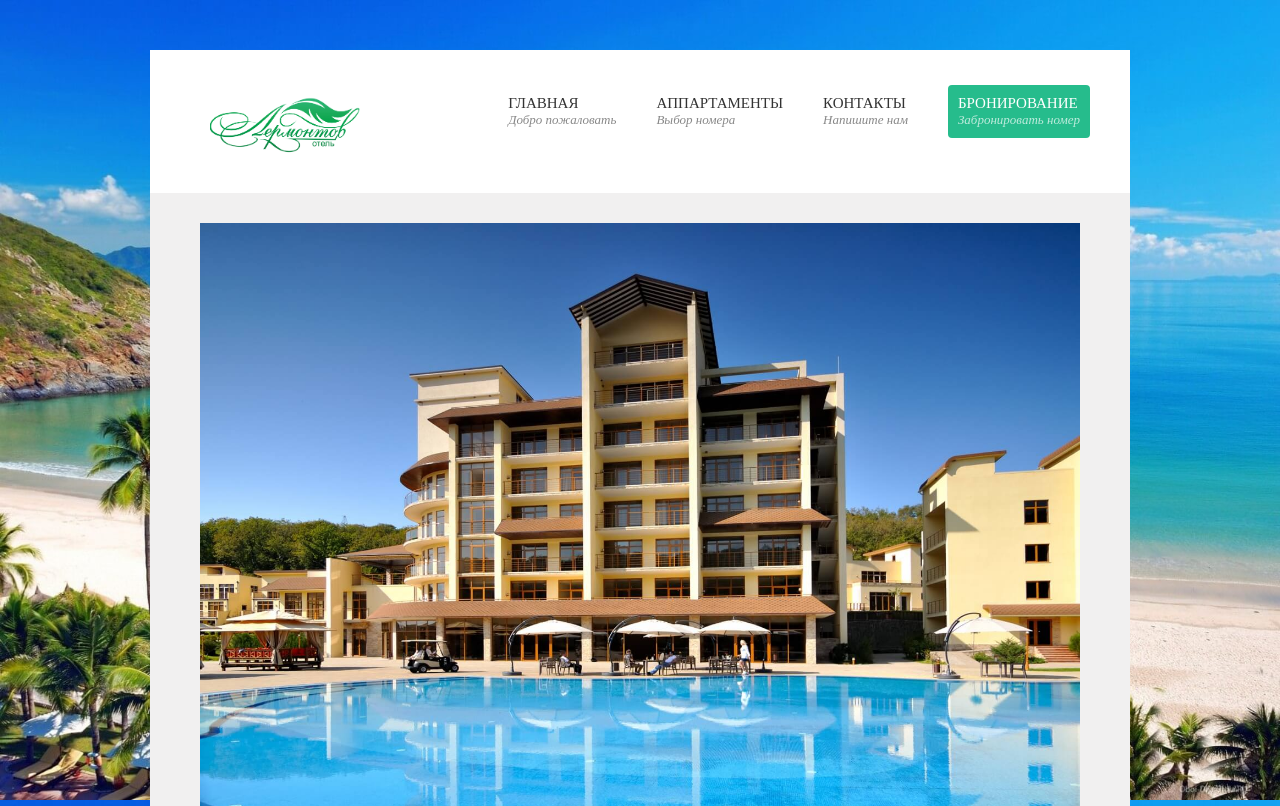
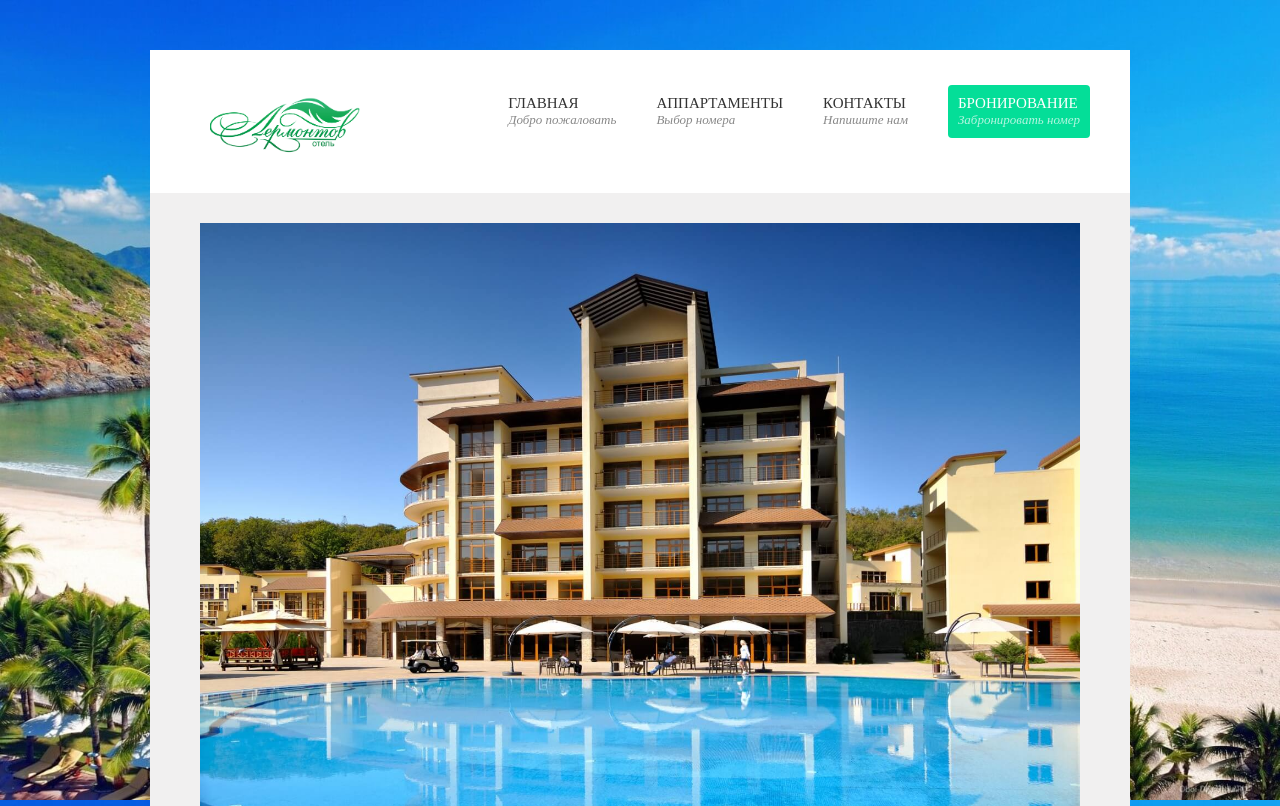
Before and after one commit to linata81/Hotel, a PHP site: page / in a window 1280 px wide, with the pointer over the restyled element. Shown: the top 806 px of the page. Run offline with PHP 8.4, Linux system fonts and the light colour scheme.

Commit message:
Update main.css

```diff
--- a/css/main.css
+++ b/css/main.css
@@ -452,7 +452,8 @@ img {
       -ms-transform: rotate(-90deg);
           transform: rotate(-90deg);
 }
-.navigation ul li.reservation-btn:hover{
-  background-color: red;
+.navigation ul li.reservation-btn:hover,
+.navigation ul li.reservation-btn:focus {
+  background-color: #04de98 !important;
   outline-style: none;
 }
```
